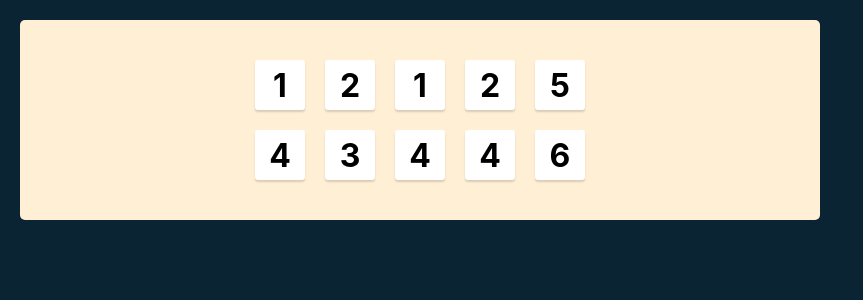
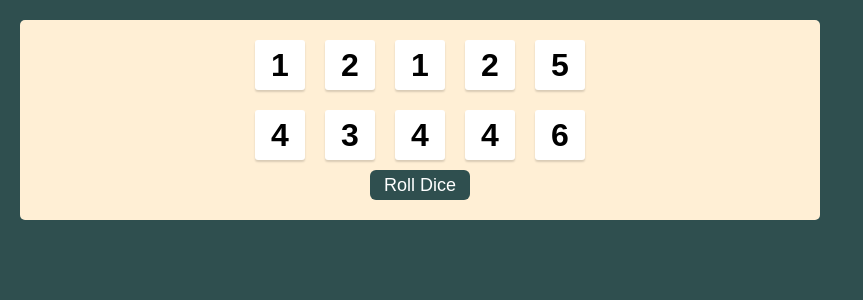
Before and after one commit to Evan-C-Mead/tenzies, a React (Create React App) app: page / in a window 1280 px wide. Shown: the top 300 px of the page, without its empty margins (0-863 px from the left). Built offline with nearby package versions, Linux system fonts and the light colour scheme.

Commit message:
button randomizes

```diff
--- a/src/components/App.js
+++ b/src/components/App.js
@@ -13,6 +13,10 @@
         return newDice
     }
 
+    function rollDice() {
+        setDice(allNewDice)
+    }
+
     const diceElements = dice.map(die => <Die value={die}/>)
 
     return (
@@ -20,6 +24,7 @@
             <div className="dice-container">
                 {diceElements}
             </div>
+            <button className="roll-dice" onClick={rollDice}>Roll Dice</button>
         </main>
     )
 }
--- a/src/style/index.css
+++ b/src/style/index.css
@@ -1,5 +1,6 @@
 * {
   box-sizing: border-box;
+  font-family: 'Karla', sans-serif;
 }
 
 body {
@@ -9,7 +10,7 @@
     sans-serif;
   -webkit-font-smoothing: antialiased;
   -moz-osx-font-smoothing: grayscale;
-  background-color: #0B2434;
+  background-color: darkslategray;
   padding: 20px;
 }
 
@@ -26,7 +27,7 @@
   padding: 20px;
   display: flex;
   flex-direction: column;
-  justify-content: center;
+  justify-content: space-around;
   align-items: center;
 }
 
@@ -52,3 +53,18 @@
 .die-number {
   font-size: 2rem;
 }
+
+.roll-dice {
+  height: 50px;
+  width: 100px;
+  border: none;
+  border-radius: 6px;
+  background-color: darkslategray;
+  color: white;
+  font-size: large;
+  margin-top: 10px;
+}
+
+.roll-dice:active {
+  box-shadow: inset 5px 5px 10px -3px rgba(0, 0, 0, 0.7);
+}
```
